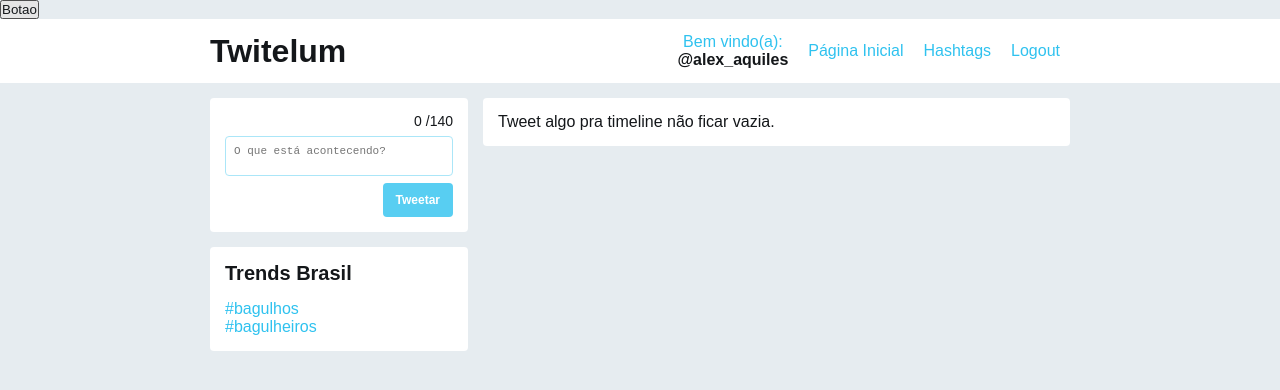
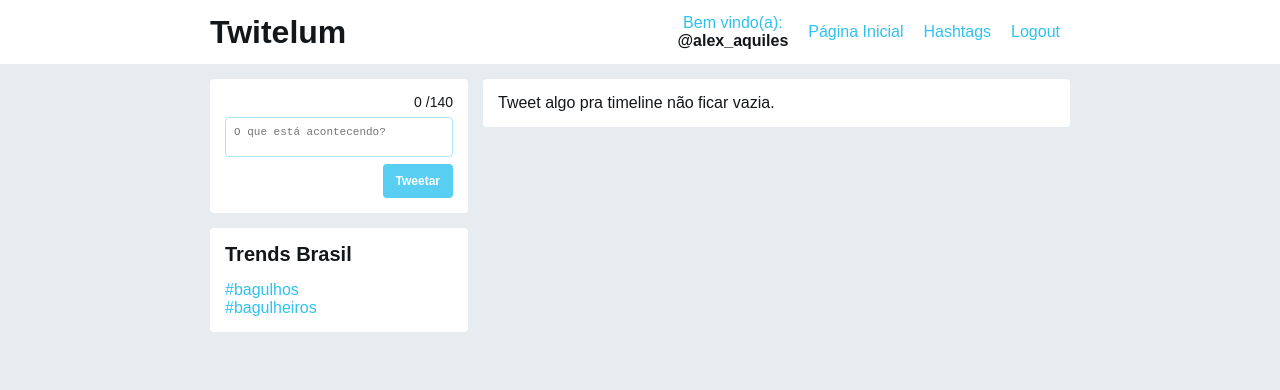
Before and after one commit to alexandreaquiles/react7804, a React (Create React App) app: page / in a window 1280 px wide. Shown: the top 390 px of the page. Built offline with nearby package versions, Linux system fonts and the light colour scheme.

Commit message:
Extra: remove código

```diff
--- a/src/App.js
+++ b/src/App.js
@@ -22,7 +22,6 @@ class App extends Component {
   render() {
     return (
       <Fragment>
-        <Botao texto="Foooo"/>
         <Cabecalho>
           <NavMenu usuario="@alex_aquiles" />
         </Cabecalho>
--- a/src/components/Botao.js
+++ /dev/null
@@ -1,14 +0,0 @@
-import React, { Component } from 'react';
-
-class Botao extends Component {
-
-    handleClick = () => {
-        console.log(this.props.texto);
-    }
-
-    render() {
-        return <button  onClick={ this.handleClick } >Botao</button>;
-    }
-}
-
-export default Botao;
```
